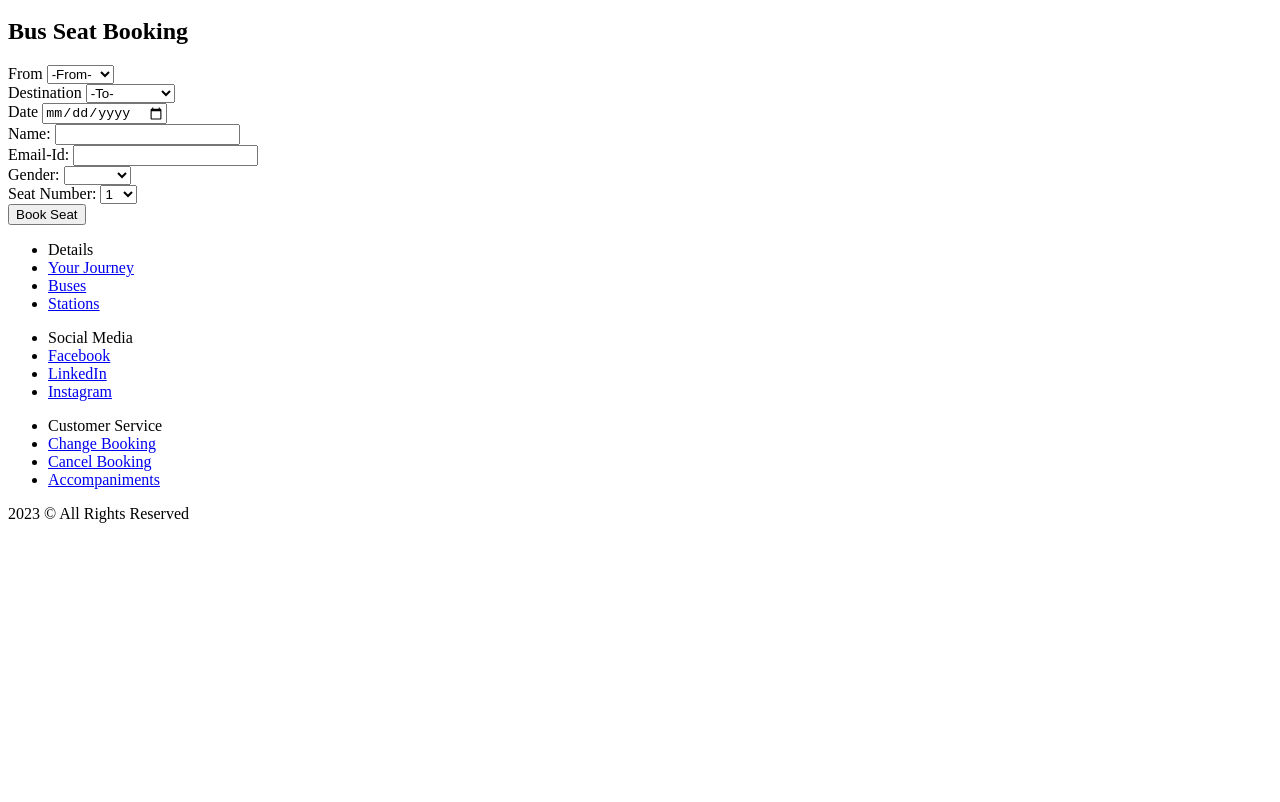
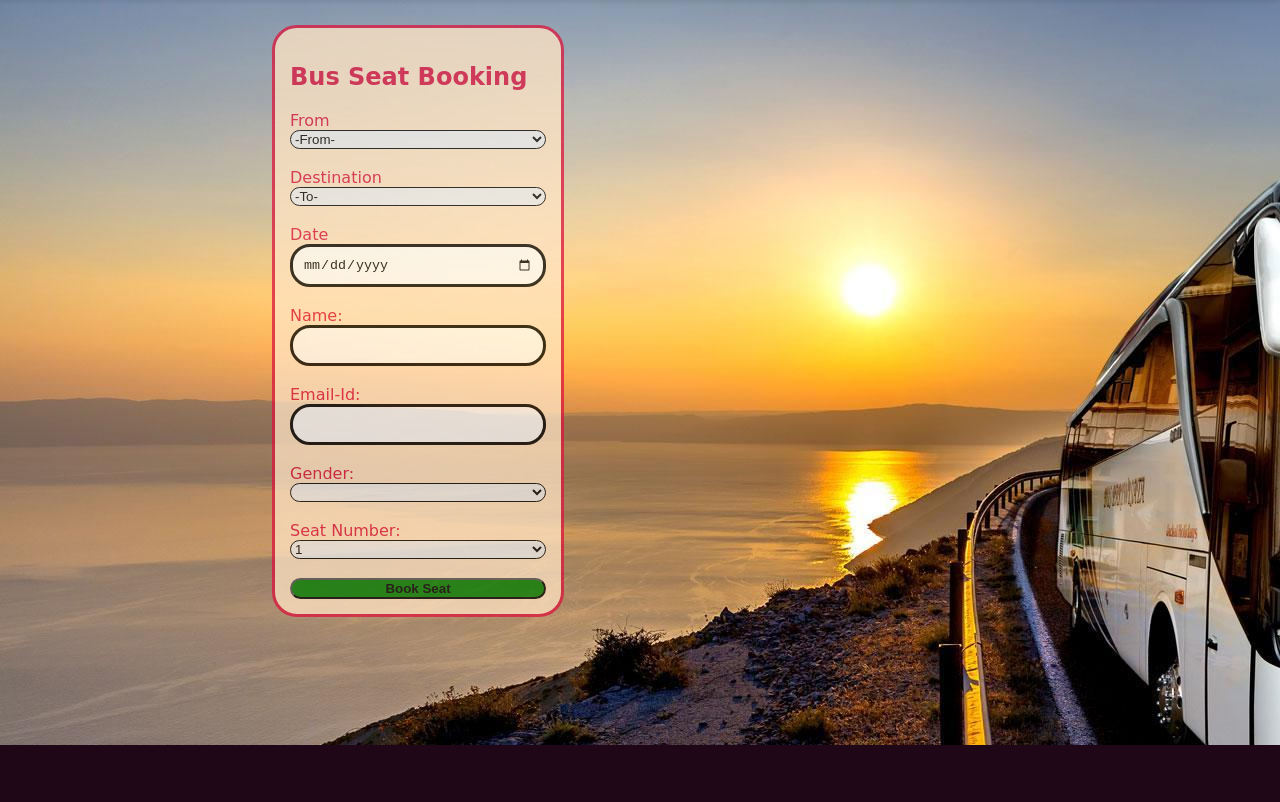
Before and after one commit to ASH-THEDEVELOPER/SecondRepo, a plain HTML site: page Booking.html in a window 1280 px wide. Shown: the part 80-882 px from the top of the page. Before the commit the page ends 800 px from the top, so only its background shows below. Drawn offline with nearby package versions, Linux system fonts and the light colour scheme.

Commit message:
Update Booking.html

```diff
--- a/Booking.html
+++ b/Booking.html
@@ -7,7 +7,7 @@
 
     <script src="https://ajax.googleapis.com/ajax/libs/jquery/3.6.3/jquery.min.js"></script>
     <script src="scripts.js"></script>
-    <link rel="stylesheet" href="stylesheet2.css">
+    <link rel="stylesheet" href="Booking.css">
 </head>
 <body>
     <header>
```
